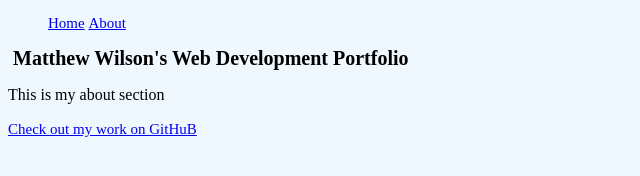
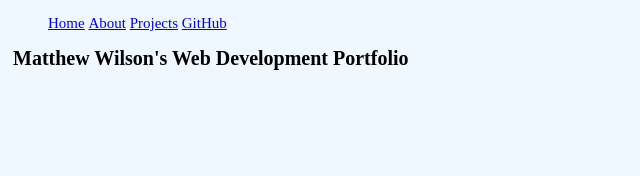
Before and after one commit to MatthewAllanWilson/portfolio, a plain HTML site: page index.html in a window 1280 px wide. Both pictures are taken after a click on the link "About". Shown: the whole page, without its empty margins (0-640 px from the left). Drawn offline with nearby package versions, Linux system fonts and the light colour scheme.

Commit message:
broke it, trying to see what I changed

```diff
--- a/index.html
+++ b/index.html
@@ -23,19 +23,27 @@
     <ul>
       <li class="tab" data-content="main-page"><a href="#"> Home</a></li>
       <li class="tab" data-content="about"><a href="#"> About</a></li>
+      <li class="tab" data-content="projects"><a href="#">Projects</a></li>
+      <li><a href="https://github.com/MatthewAllanWilson">GitHub</a></li>
     </ul>
   </nav>
 
   <h1>Matthew Wilson's Web Development Portfolio</h1>
-  <section id="main-page">
+
+  <section id="main-page" class="whole-page">
   <img src="images/FacePic.jpg">
-  <p class="opening-line">Check out some of the great projects I've been working on:</p>
-  <section id="projects"></section>
-</section>
+
+
+
+  <section id="projects">
+<p class="opening-line">Check out some of the great projects I've been working on:</p>
+  </section>
 
 <section id="about">
   <p>This is my about section</p>
 </section>
+
+  </section>
 
 <script src="https://code.jquery.com/jquery-1.12.0.min.js"></script>
 <script src="https://cdnjs.cloudflare.com/ajax/libs/handlebars.js/4.0.4/handlebars.js"></script>
@@ -44,6 +52,5 @@
   <script src="js/view.js"></script>
 </body>
 <footer>
-  <a class="git-hub" href="https://github.com/MatthewAllanWilson">Check out my work on GitHuB</a>
 </footer>
 </html>
--- a/js/view.js
+++ b/js/view.js
@@ -2,9 +2,10 @@ var projectView = {};
 
 projectView.handleMainNav = function() {
   $('.main-nav').on('click', '.tab', function(){
-    $('#about').hide();
-    $('#main-page').hide();
-    $("#" + $(this).data('content')).fadeIn();
+    // $('#about').hide();
+    $('.whole-page').hide();
+    $('#' + $(this).data('content')).fadeIn();
+    console.log($(this).data('content'));
   });
 };
 
```
